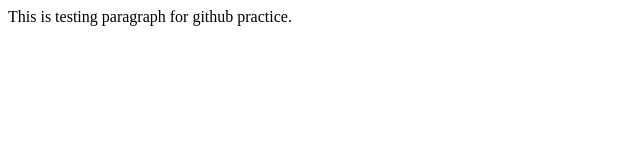
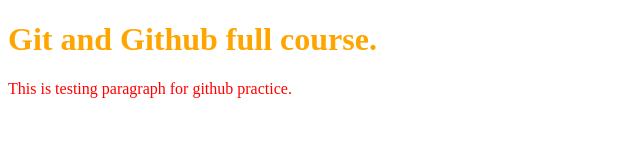
Before and after one commit to masudrana-devs/practice-repo, a plain HTML site: page index.html in a window 1280 px wide. Shown: the whole page, without its empty margins (0-640 px from the left). Drawn offline with Linux system fonts and the light colour scheme.

Commit message:
I have fixed the HTML boilerplate format, created a new CSS style file, and added styling for the <h1> and <p> tags

```diff
--- a/index.html
+++ b/index.html
@@ -1 +1,13 @@
-<p>This is testing paragraph for github practice.</p>
+<!doctype html>
+<html lang="en">
+  <head>
+    <meta charset="UTF-8" />
+    <meta name="viewport" content="width=device-width, initial-scale=1.0" />
+    <title>Document</title>
+    <link rel="stylesheet" href="style.css" />
+  </head>
+  <body>
+    <h1>Git and Github full course.</h1>
+    <p>This is testing paragraph for github practice.</p>
+  </body>
+</html>
--- /dev/null
+++ b/style.css
@@ -0,0 +1,7 @@
+h1 {
+  color: orange;
+}
+
+p {
+  color: red;
+}
```
